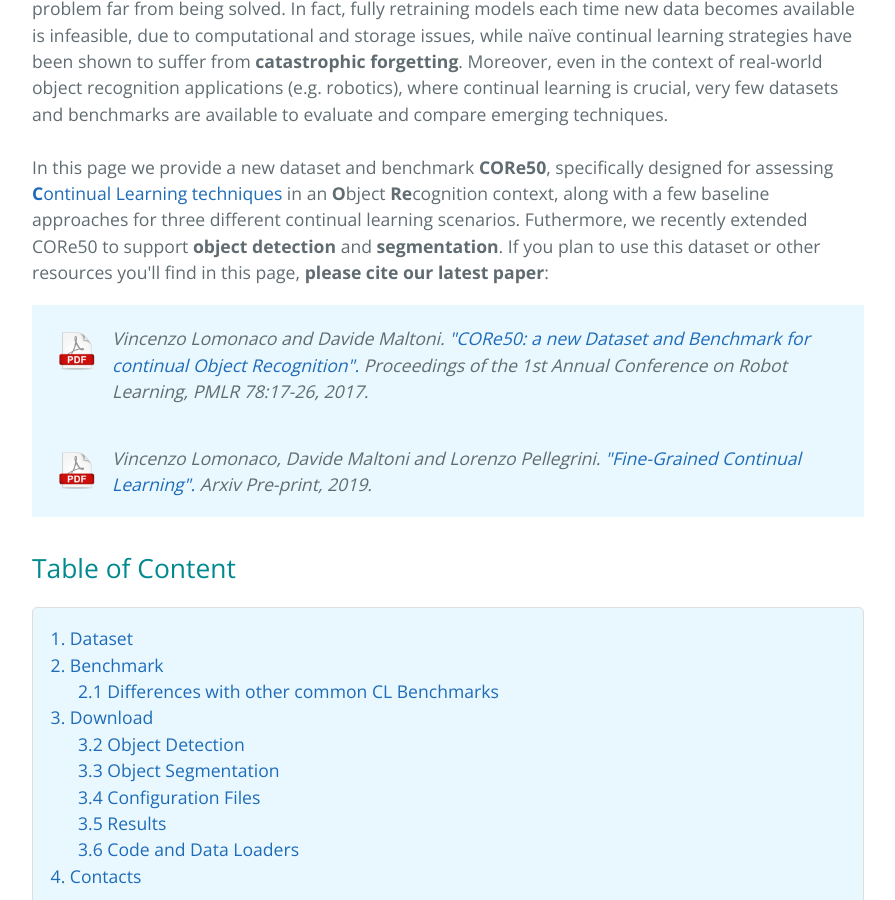
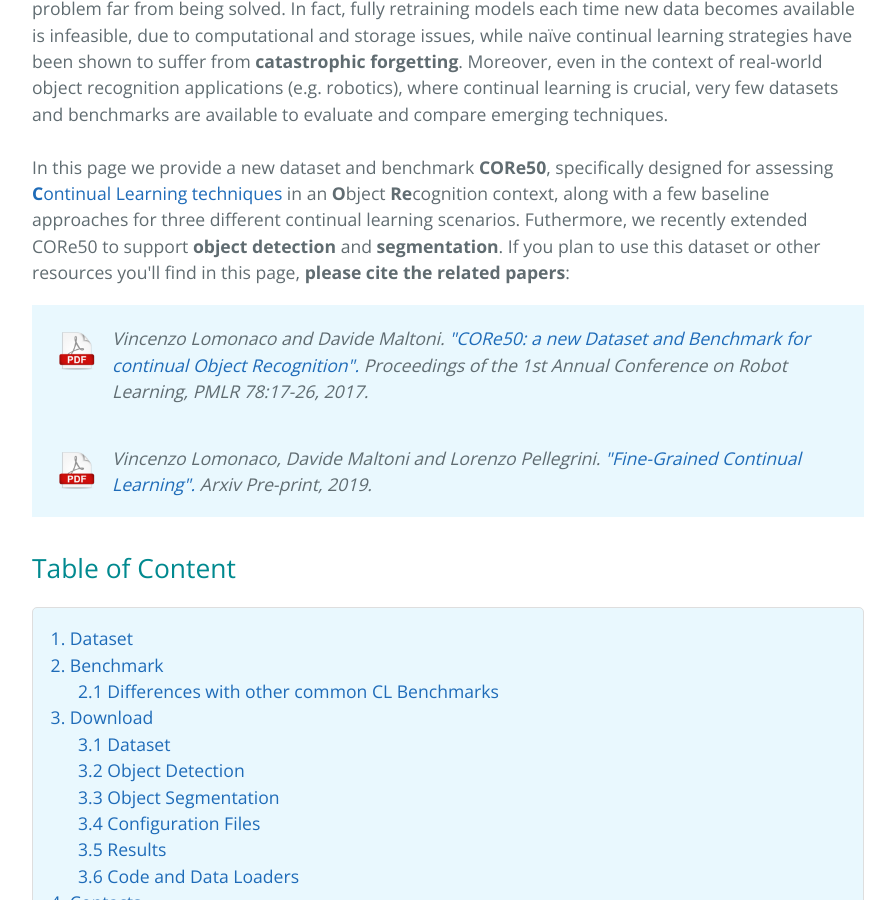
Before and after one commit to vlomonaco/core50, a Jekyll site: the page built from index.html, in a window 1280 px wide and 900 px high, scrolled down 862 px. Shown: the whole window, without its empty margins (192-1087 px from the left). Built offline with Jekyll 4.4.1, drawn with Linux system fonts in a browser that asks for light colours; nearby versions of some CDN libraries; the list of posts is cut into pages by our own code; comment, search, counter and statistics services are not loaded.

Commit message:
toc added

```diff
--- a/index.html
+++ b/index.html
@@ -13,14 +13,14 @@
 Yet, <strong>Continual/Lifelong learning (CL)</strong> of high-dimensional data streams is a challenging research problem far from being solved. In fact, fully retraining models each time new data becomes available is infeasible, due to computational and storage issues, while naïve continual learning strategies have been shown to suffer from <strong>catastrophic forgetting</strong>. Moreover, even in the context of real-world object recognition applications (e.g. robotics), where continual learning is crucial, very few datasets and benchmarks are available to evaluate and compare emerging techniques.<br><br>
 
 In this page we provide a new dataset and benchmark <strong>CORe50</strong>, specifically designed for assessing <a href="strategies.html#start"><strong>C</strong>ontinual Learning techniques</a> in an <strong>O</strong>bject <strong>Re</strong>cognition context, along with a few baseline approaches for three different continual learning scenarios. Futhermore, we recently extended CORe50 to support <strong>object detection</strong> and <strong>segmentation</strong>.
-If you plan to use this dataset or other resources you'll find in this page, <strong> please cite our latest paper</strong>: </p>
+If you plan to use this dataset or other resources you'll find in this page, <strong> please cite the related papers</strong>: </p>
 <div style="background-color: rgba(227, 246, 254, 0.79); padding: 20px; margin-top:20px;">
 <div style="width:60px; height: 60px;float:left; padding-right:10px"><a href=""><img src="imgs/pdf_download.png" width="50px" style="padding:5px; vertical-align: middle;"></a></div>
 <div style="margin-left:60px">
 <i> Vincenzo Lomonaco and Davide Maltoni. <a href="http://proceedings.mlr.press/v78/lomonaco17a.html" target="_blank">"CORe50: a new Dataset and Benchmark for continual Object Recognition".</a> Proceedings of the 1st Annual Conference on Robot Learning, PMLR 78:17-26, 2017. </i></div>
 </div>
 
-<div style="background-color: rgba(227, 246, 254, 0.79); padding: 20px; margin-top:0px; margin-bottom:10px">
+<div style="background-color: rgba(227, 246, 254, 0.79); padding: 20px; margin-top:0px; margin-bottom:20px">
 <div style="width:60px; height: 60px;float:left; padding-right:10px"><a href=""><img src="imgs/pdf_download.png" width="50px" style="padding:5px; vertical-align: middle;"></a></div>
 <div style="margin-left:60px">
 <i> Vincenzo Lomonaco, Davide Maltoni and Lorenzo Pellegrini. <a href="" target="_blank">"Fine-Grained Continual Learning".</a> Arxiv Pre-print, 2019. </i></div>
@@ -28,16 +28,17 @@
 
 <h2>Table of Content</h2>
 <p style="background: rgba(0,0,0,0.06) none repeat scroll 0% 0%; background-color: rgba(227, 246, 254, 0.79); border: 1px solid rgb(222, 222, 222); padding: 1em; border-radius: 5px; padding-bottom: 41px;">
-	<a href=''>1. Dataset</a><br>
-	<a href=''>2. Benchmark</a><br>
-	&nbsp &nbsp &nbsp <a href=''>2.1 Differences with other common CL Benchmarks</a><br>
-	<a href=''>3. Download<br>
-	&nbsp &nbsp &nbsp <a href=''>3.2 Object Detection</a><br>
-	&nbsp &nbsp &nbsp <a href=''>3.3 Object Segmentation</a><br>
-	&nbsp &nbsp &nbsp <a href=''>3.4 Configuration Files</a><br>
-	&nbsp &nbsp &nbsp <a href=''>3.5 Results</a><br>
-	&nbsp &nbsp &nbsp <a href=''>3.6 Code and Data Loaders<br>
-	<a href=''> 4. Contacts</a>
+	<a href='#dataset'>1. Dataset</a><br>
+	<a href='#benchmark'>2. Benchmark</a><br>
+	&nbsp &nbsp &nbsp <a href='#differences'>2.1 Differences with other common CL Benchmarks</a><br>
+	<a href='#download'>3. Download<br>
+	&nbsp &nbsp &nbsp <a href='#or'>3.1 Dataset</a><br>
+	&nbsp &nbsp &nbsp <a href='#detection'>3.2 Object Detection</a><br>
+	&nbsp &nbsp &nbsp <a href='#segmentation'>3.3 Object Segmentation</a><br>
+	&nbsp &nbsp &nbsp <a href='#confs'>3.4 Configuration Files</a><br>
+	&nbsp &nbsp &nbsp <a href='#results'>3.5 Results</a><br>
+	&nbsp &nbsp &nbsp <a href='#code'>3.6 Code and Data Loaders<br>
+	<a href='#contacts'> 4. Contacts</a>
 </p>
 
 	<a name="dataset"></a>
@@ -78,6 +79,7 @@
 As argued by many researchers, naïve approaches cannot avoid catastrophic forgetting in complex real-world scenarios such as <strong>NC</strong> and <strong>NIC</strong>. In our work we have designed <strong>simple baselines</strong> which can perform markedly better than naïve strategies but still leave much room for improvements (see <strong> Fig. 2</strong>). Check it out the full results on our <a href="https://arxiv.org/abs/1705.03550" target="_blank">paper</a> or download them as tsv or python dicts in the section below!
 
 <h3> Differences with other common CL Benchmarks </h3>
+	<a name="differences"></a>
 <p>
 As you probably noted from the description above, our benchmark is somehow different from the common benchmarks used in the continual Learning literature where the focus is mostly about learning a (short) sequence of tasks:
 
@@ -98,6 +100,7 @@
 	In order to facilitate the usage of the benchmark we freely release the dataset, the code to reproduce the baselines and all the materials which could be useful for speeding-up the creation of new <i>continual learning</i> strategies on CORe50. <br>
 
 <h3> Dataset </h3>
+<a name="or"></a>
 <p>The dataset directory tree is not that different from what you may expect. For each session (<i>s1, s2, ..., s11</i>) we have 50 directories (<i>o1, o2, ..., o50</i>) representing the 50 objects contained in the dataset. Below you can see to which class each object instance id corresponds to:
 <pre><code>[o1, ..., o5] -> plug adapters
 [o6, ..., o10] -> mobile phones
@@ -234,6 +237,8 @@
 </div>
 
 <h3> Object Detection </h3>
+<a name="detection"></a>
+
 <p>CORe50 can even be used for Object Detection. In this scenario, we have already provided Tensorflow records for setting up the training pipeline:</p>
 <div style="background-color: rgba(227, 246, 254, 0.79); padding: 20px; margin-top:20px;">
 <div style="width:60px; height: 60px;float:left; padding-right:10px"><a href="http://bias.csr.unibo.it/maltoni/download/core50/core50_train.record"><img src="imgs/download.ico" width="50px" style="padding:5px; vertical-align: middle;"></a></div>
@@ -275,6 +280,8 @@
 We tested object detection using a pre-trained <a href="https://github.com/tensorflow/models/blob/master/research/object_detection/g3doc/detection_model_zoo.md">SSD_MobileNet_v1</a> on COCO dataset and <strong>fine-tuning the last layers on CORe50</strong>. Performances stabilize around 20k and 30k iterations, with an accuracy up to <strong>70%</strong> mAP. Further details are available on this <a href="https://github.com/giacomobartoli/vision-kit/tree/master/core50_utils">repository</a>.
 
 <h3> Object Segmentation </h3>
+<a name="segmentation"></a>
+
 <p align="justify">It is possible to exploit depth information to approximately segment CORe50 objects. First, we created an algorithm that, given an image, discards all pixels belonging to the background. After that, we trained a SVM classifier to identify holding hand pixels. By deleting the background and the holding hand, what we got is the segmentation of the original object. These steps are shown in figure 5.</p>
 
 <div style="text-align: center">
@@ -289,6 +296,8 @@
 
 
 <h3> Configuration Files </h3>
+<a name="confs"></a>
+
 <p>Do you wanna use a different DL framework or programming language but still being able to compare your results with our benchmark? Well that's easy! Just <strong>download the batches filelists for each experiment</strong> in plain .txt format!
 The filelists directory tree will look like this:</p>
 <pre><code>filelists/
@@ -351,6 +360,8 @@
 </div>
 
 <h3> Results </h3>
+<a name="results"></a>
+
 If you want to compare your strategy with our benchmark or just take a closer look at the tabular results, we are making available the <strong>tab separated values (.tsv)</strong> files for each experiment! Which you can easily import in excel or parse with your favourite programming language ;-) The format of the text files is the following:
 <pre style="margin-top:15px"><code>###################################
 # scenario: NI
@@ -412,6 +423,8 @@
 </div>
 
 <h3> Code and Data Loaders </h3>
+<a name="code"></a>
+
 The Python code for reproducing the experiments in the paper is already available in the master branch of <a href="https://github.com/vlomonaco/core50"> this github repository</a>!<br><br>
 
 As you might have noticed, assessing your own CL strategies on CORe50 wouldn't be as simple as loading the npz file since you have to deal with a number of runs and configurations. That's way we also provide a <i>super fast</i> and <i>flexible</i> <strong>Python Data Loader</strong> which can handle that for you. For example:
```
